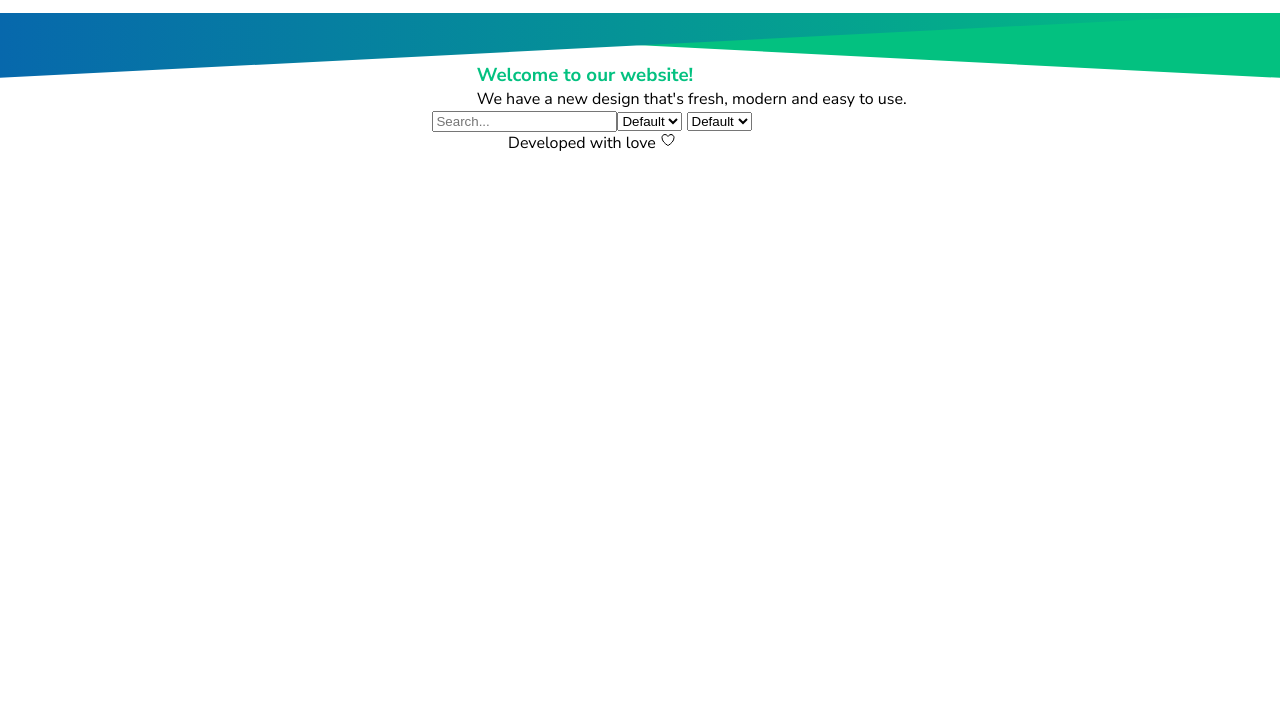
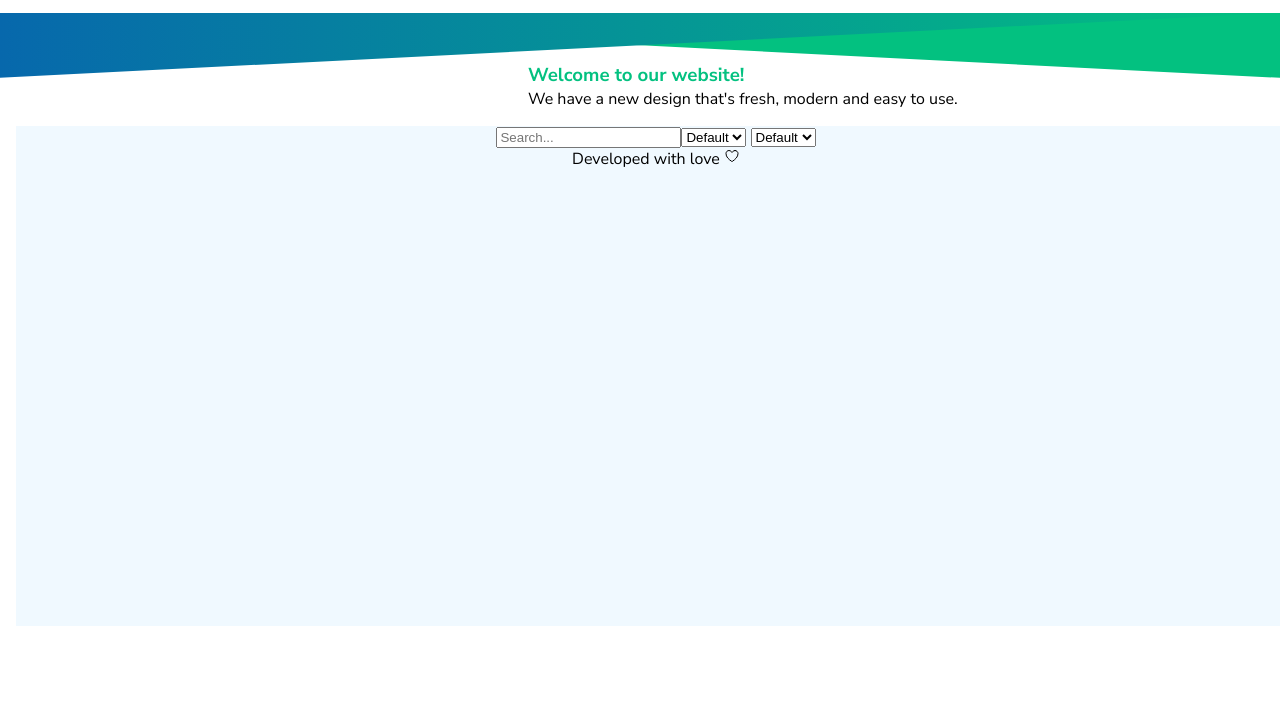
Before and after one commit to JSD-0723/Elias-Qadi-Project1, a plain HTML site: page index.html in a window 1280 px wide. Shown: the part 91-800 px from the top of the page. Drawn offline with nearby package versions, Linux system fonts and the light colour scheme.

```diff
--- a/Styles/general.css
+++ b/Styles/general.css
@@ -26,8 +26,8 @@
   font-family: "Nunito Sans", sans-serif;
 }
 .container {
-  margin: 1em;
-  width: 90%;
+  margin-left: 1em;
+  width: 100%;
 }
 
 .search-filter-container {
@@ -50,6 +50,7 @@
   align-items: center;
   border-radius: 5px;
   border-color: #dddddd;
+  color: #333333;
   border-style: solid;
   padding: 5px 10px;
   background-color: transparent;
@@ -110,7 +111,7 @@
   width: 100%; /* Adjust the width as needed */
   margin: 0 auto;
   text-align: start;
-  margin-top: -0.8em;
+  margin-bottom: 1em;
 }
 
 .welcome-title {
@@ -137,7 +138,7 @@
     height: 65px;
   }
   .welcome-content {
-    margin-top: -2em;
+    margin-top: -1em;
     text-align: start;
   }
   .welcome-title {
@@ -156,6 +157,14 @@
 }
 /* Welcome section ending */
 
+/* main  */
+
+.main {
+  background-color: #f0f9ff;
+  height: 500px;
+  width: 100%;
+}
+
 /*  Footer */
 
 footer {
--- a/index.html
+++ b/index.html
@@ -46,7 +46,9 @@
           </p>
         </div>
       </section>
+
       <section>
+        <div class="main">
           <div class="search-filter-container">
             <div class="search-bar">
               <input type="text" placeholder="Search..." />
@@ -60,11 +62,12 @@
               </select>
             </div>
           </div>
-      </section>
-      <section></section>
+
           <footer>
             Developed with love <ion-icon name="heart-outline"></ion-icon>
           </footer>
+        </div>
+      </section>
     </div>
   </body>
   <script
```
Lines whose indentation alone changed are shown as unchanged.
